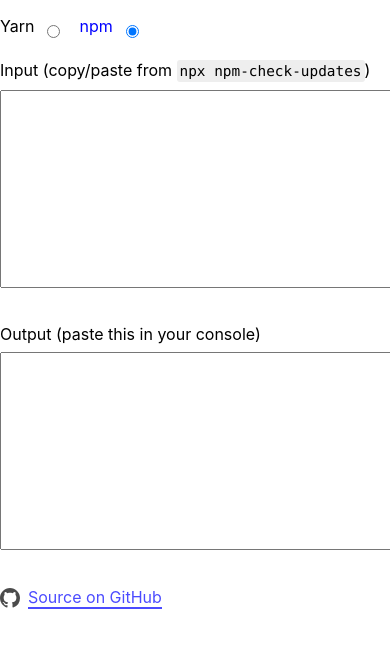
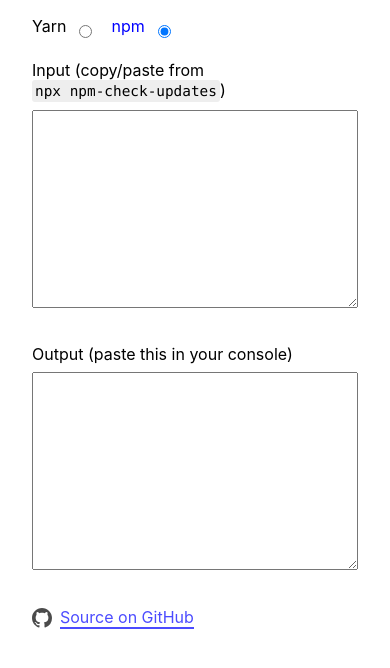
Before and after one commit to veksen/npm-check-update-terminal-helper, a React (Create React App) app: page / in a window 390 px wide. Shown: the top 668 px of the page. Built offline with nearby package versions, Linux system fonts and the light colour scheme.

Commit message:
ui: make responsive

```diff
--- a/src/App.css
+++ b/src/App.css
@@ -3,8 +3,10 @@
 }
 
 .container {
+  box-sizing: border-box;
   max-width: 600px;
   width: 100%;
+  padding: 0 32px;
   margin: 0 auto;
 }
 
@@ -42,11 +44,13 @@
 }
 
 textarea {
+  box-sizing: border-box;
   width: 100%;
   padding: 8px;
   font-family: monospace;
   font-size: 16px;
   margin-bottom: 32px;
+  width: 100%;
 }
 
 code {
```
